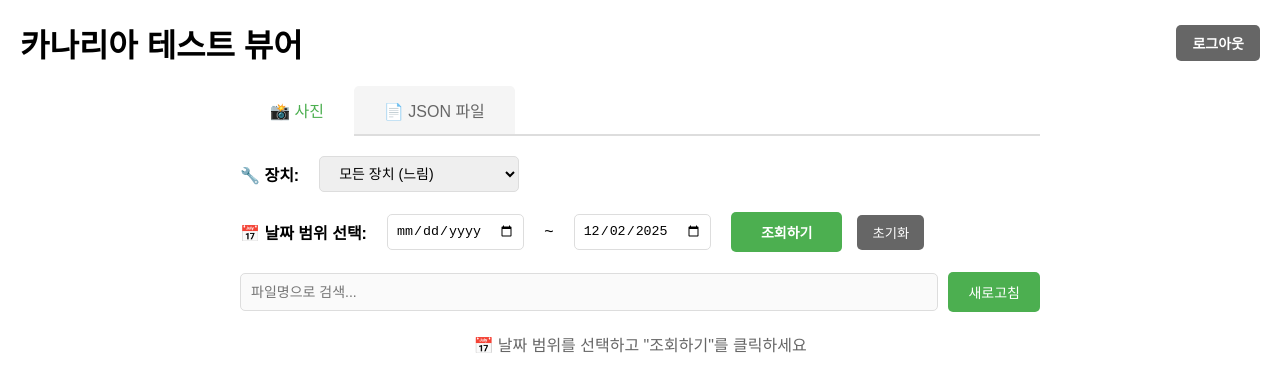
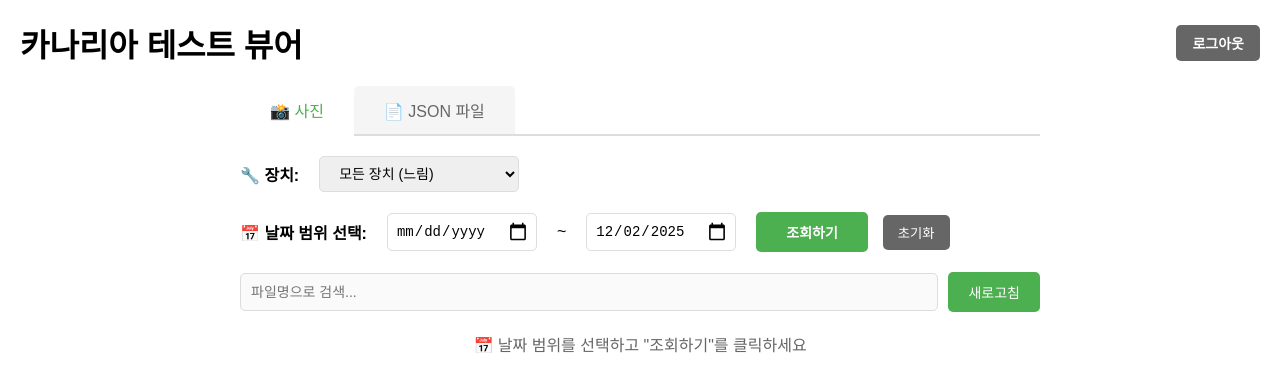
Before and after one commit to kanaria-ai/reliability-test, a Next.js app: page / in a window 1280 px wide. Shown: the top 392 px of the page. Built offline with nearby package versions, Linux system fonts and the light colour scheme.

Commit message:
version up

```diff
--- a/app/globals.css
+++ b/app/globals.css
@@ -13,6 +13,8 @@ h1 {
   display: flex;
   gap: 10px;
   align-items: center;
+  position: relative;
+  z-index: 0;
 }
 
 .search-box {
@@ -288,3 +290,29 @@ h1 {
 .centered-message .icon {
   font-size: 48px;
 }
+
+/* 날짜 입력 필드 스타일 */
+input[type="date"] {
+  position: relative;
+  cursor: pointer;
+  background-color: white;
+}
+
+input[type="date"]::-webkit-calendar-picker-indicator {
+  cursor: pointer;
+  opacity: 1;
+  width: 20px;
+  height: 20px;
+  padding: 0;
+  margin-left: 5px;
+}
+
+input[type="date"]::-webkit-inner-spin-button,
+input[type="date"]::-webkit-clear-button {
+  display: none;
+}
+
+input[type="date"]:focus {
+  outline: 2px solid #4CAF50;
+  outline-offset: 2px;
+}
--- a/app/page.tsx
+++ b/app/page.tsx
@@ -329,6 +329,10 @@ export default function Home() {
             padding: "8px",
             border: "1px solid #ddd",
             borderRadius: "5px",
+            fontSize: "14px",
+            cursor: "pointer",
+            position: "relative",
+            zIndex: 1,
           }}
         />
         <span style={{ margin: "0 10px" }}>~</span>
@@ -341,6 +345,10 @@ export default function Home() {
             padding: "8px",
             border: "1px solid #ddd",
             borderRadius: "5px",
+            fontSize: "14px",
+            cursor: "pointer",
+            position: "relative",
+            zIndex: 1,
           }}
         />
         <button
--- a/next.config.js
+++ b/next.config.js
@@ -2,7 +2,6 @@
 const nextConfig = {
   reactStrictMode: true,
   images: {
-    domains: ['kanaria-prototype-test.s3.ap-northeast-2.amazonaws.com'],
     remotePatterns: [
       {
         protocol: 'https',
```
Also changed, not shown: package.json (+7 -7 lines), tsconfig.json (+19 -5 lines), 1 other file (tests, documents, lock files or other folders).
